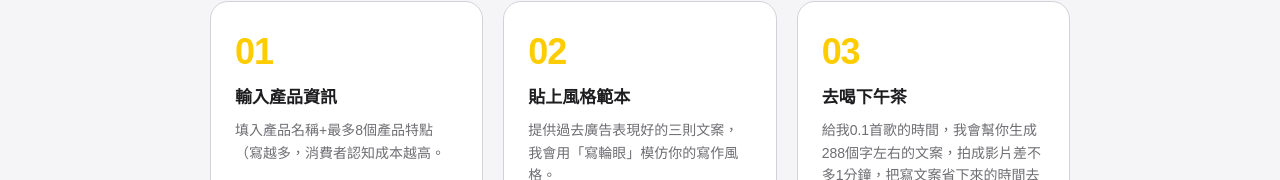
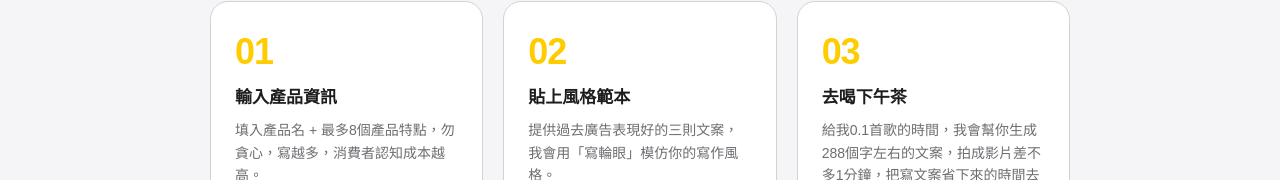
Before and after one commit to th845120/copywriter-page, a plain HTML site: page index.html in a window 1280 px wide. Shown: the part 772-952 px from the top of the page. Drawn offline with Linux system fonts and the light colour scheme; a web font is replaced by a local one.

Commit message:
fix: 修改圖一描述文字

```diff
--- a/index.html
+++ b/index.html
@@ -260,7 +260,7 @@
         <div class="step-card">
           <div class="step-num">01</div>
           <div class="step-title">輸入產品資訊</div>
-          <p class="step-desc">填入產品名稱+最多8個產品特點（寫越多，消費者認知成本越高。</p>
+          <p class="step-desc">填入產品名 + 最多8個產品特點，勿貪心，寫越多，消費者認知成本越高。</p>
         </div>
         <div class="step-card">
           <div class="step-num">02</div>
```
